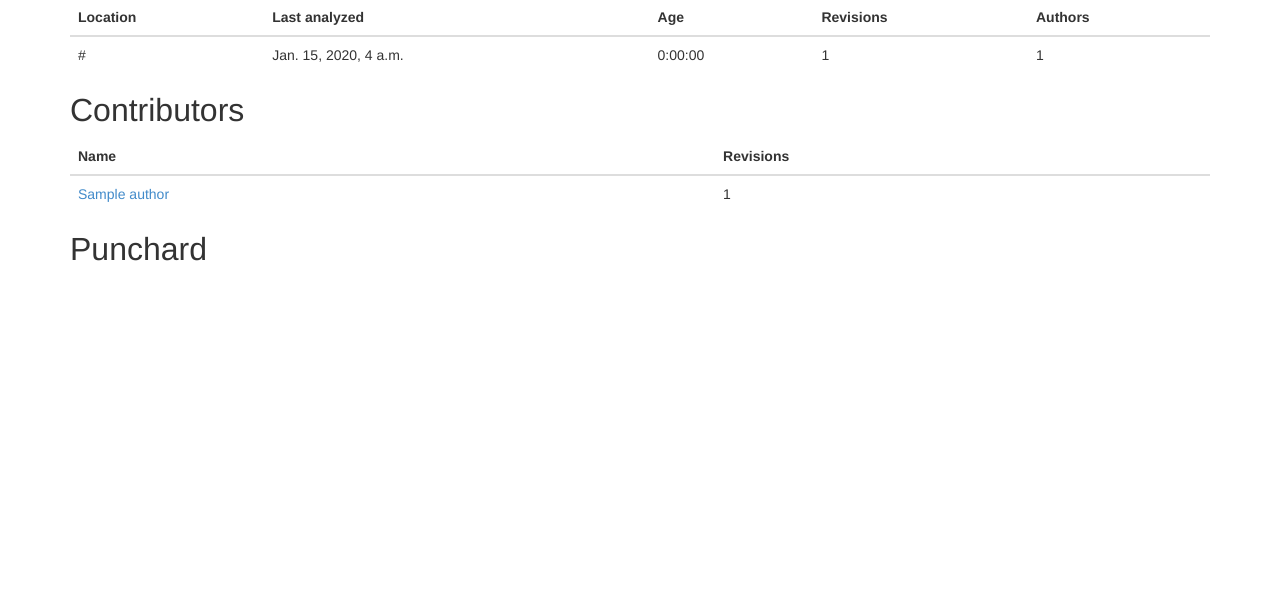
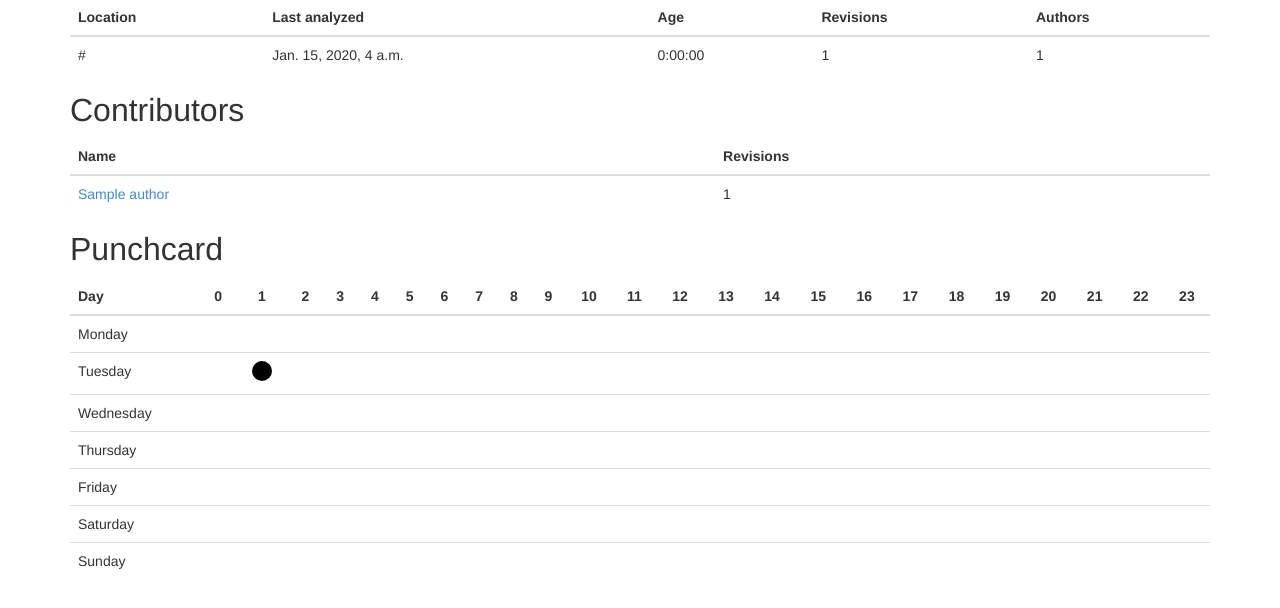
Before and after one commit to frontendphil/analyzr, a Django app: page /repo/1/ in a window 1280 px wide. Shown: the part 147-755 px from the top of the page. Run offline with Django 3.2, Linux system fonts and the light colour scheme; tables that the repository leaves empty hold one stand-in row (values such as "Sample post"); style sheets or scripts are compiled from the project's sources.

Commit message:
added timezone support. added puchcard. fixed url bug where only general and not user specific punchcards could be retrieved. if an error occurs during analyze the state of the repo is reset. repos are not accessible during analyze.

```diff
--- a/analyzr/settings.py
+++ b/analyzr/settings.py
@@ -127,10 +127,10 @@ INSTALLED_APPS = (
     'django.contrib.messages',
     'django.contrib.staticfiles',
     'django.contrib.admin',
+    'django.contrib.admindocs',
     'south',
     'parsr',
-    # Uncomment the next line to enable admin documentation:
-    'django.contrib.admindocs',
+    'timezone_field',
 )
 
 # A sample logging configuration. The only tangible logging
--- a/parsr/models.py
+++ b/parsr/models.py
@@ -3,7 +3,11 @@ from datetime import datetime
 from django.db import models
 from django.db.models import Count
 
+from timezone_field import TimeZoneField
+
 from parsr.connectors import Connector
+
+from analyzr.settings import TIME_ZONE
 
 
 class Repo(models.Model):
@@ -23,6 +27,8 @@ class Repo(models.Model):
     analyzing = models.BooleanField(default=False)
     analyzed_date = models.DateTimeField(null=True, blank=True)
 
+    timezone = TimeZoneField(default=TIME_ZONE)
+
     user = models.CharField(max_length=255, null=True, blank=True)
     password = models.CharField(max_length=255, null=True, blank=True)
 
@@ -39,7 +45,13 @@ class Repo(models.Model):
 
         self.analyzing = False
         self.analyzed = True
-        self.analyzed_date = datetime.now()
+        self.analyzed_date = datetime.now(self.timezone)
+        self.save()
+
+    def abort_analyze(self):
+        self.analyzed = False
+        self.analyzing = False
+
         self.save()
 
     def create_revision(self, identifier, filename):
@@ -72,7 +84,7 @@ class Repo(models.Model):
 
         return sorted(authors, key=lambda author: author.revision_count())[::-1]
 
-    def punchcard(self, author):
+    def punchcard(self, author=None):
         revisions = Revision.objects.filter(repo=self)
 
         if author:
@@ -90,7 +102,7 @@ class Repo(models.Model):
             hour = revision["revision_date__hour"]
             count = revision["count"]
 
-            hour_max = max(hour, hour_max)
+            hour_max = max(count, hour_max)
 
             if not weekday in response:
                 response[weekday] = {}
@@ -125,7 +137,7 @@ class Revision(models.Model):
         self.author = author
 
     def set_date(self, date):
-        self.revision_date = RevisionDate.from_date(date)
+        self.revision_date = RevisionDate.from_date(date, self.repo.timezone)
 
     def date(self):
         return self.revision_date.date
@@ -144,18 +156,19 @@ class RevisionDate(models.Model):
     weekday = models.IntegerField()
 
     @classmethod
-    def normalize(cls, date):
+    def normalize(cls, date, tzinfo):
         return datetime(
             year=date.year,
             month=date.month,
             day=date.day,
             hour=date.hour,
-            minute=date.minute
+            minute=date.minute,
+            tzinfo=tzinfo
         )
 
     @classmethod
-    def from_date(cls, date):
-        date = cls.normalize(date)
+    def from_date(cls, date, tzinfo):
+        date = cls.normalize(date, tzinfo)
 
         revision_date, created = cls.objects.get_or_create(
             date=date,
--- a/parsr/static/js/analyzr.js
+++ b/parsr/static/js/analyzr.js
@@ -1,21 +1,35 @@
 (function() {
+
+    var WEEKDAYS = [
+        "Monday",
+        "Tuesday",
+        "Wednesday",
+        "Thursday",
+        "Friday",
+        "Saturday",
+        "Sunday"
+    ];
+
     $(document).ready(function() {
         $(".analyze").click(function() {
             var rel = $(this).attr("rel");
 
             $.ajax(rel, {
                 type: "POST",
+                beforeSend: function() {
+                    window.setTimeout(function() {
+                        window.location.reload();
+                    }, 1000);
+                },
                 data: {
                     csrfmiddlewaretoken: $.cookie("csrftoken")
                 }
             });
 
-            // window.location.reload();
-
             return false;
         });
 
-        $(".punchard").each(function() {
+        $(".punchcard").each(function() {
             var punchard = $(this);
 
             var repo = punchard.attr("repo");
@@ -27,11 +41,66 @@
                 url = url + "/author/" + author;
             }
 
+            var createHeader = function(table) {
+                var container = $("<thead />");
+                var head = $("<tr><th>Day</th></tr>");
+
+                container.append(head);
+
+                for(var hour = 0; hour < 24; hour = hour + 1) {
+                    head.append("<th>" + hour + "</th>");
+                }
+
+                table.append(container);
+            };
+
+            var createCircle = function(value, max) {
+                var container = $("<div class='circle' />");
+
+                if(!value) {
+                    return container;
+                }
+
+                value = value / max;
+
+                return container.css({
+                    width: 20 * value,
+                    height: 20 * value
+                });
+            };
+
             $.ajax(url, {
                 success: function(data) {
-                    console.log(data);
+                    var table = $("<table class='table' />");
+
+                    createHeader(table);
+
+                    var container = $("<tbody></tbody>");
+                    table.append(container);
+
+                    $.each(WEEKDAYS, function(day) {
+                        var dayContainer = $(
+                            "<tr>" +
+                                "<td class='day'>" + WEEKDAYS[day] + "</td>" +
+                            "</tr>"
+                        );
+
+                        for(var hour = 0; hour < 24; hour = hour + 1) {
+                            var hourContainer = $("<td class='hour' />");
+
+                            if(data[day]) {
+                                hourContainer.append(createCircle(data[day][hour], data.max));
+                            }
+
+                            dayContainer.append(hourContainer);
+                        }
+
+                        container.append(dayContainer);
+                    });
+
+                    punchard.append(table);
                 }
-            })
+            });
         });
     });
 }());
--- a/parsr/static/stylesheets/less/analyzr.less
+++ b/parsr/static/stylesheets/less/analyzr.less
@@ -15,3 +15,37 @@
 .nav {
     margin-top: 20px;
 }
+
+.center {
+    text-align: center;
+}
+
+.punchcard {
+
+    table {
+        thead {
+            th {
+                .center;
+
+                &:first-child {
+                    text-align: left;
+                }
+            }
+        }
+
+        tbody {
+            .hour {
+                .center;
+                vertical-align: middle;
+            }
+
+            .circle {
+                display: inline-block;
+
+                border-radius: 50%;
+
+                background-color: black;
+            }
+        }
+    }
+}
--- a/parsr/urls.py
+++ b/parsr/urls.py
@@ -11,7 +11,8 @@ admin.site.register(File)
 urlpatterns = patterns('parsr.views',
     url(r"^$", "index"),
     url(r"^repo/(?P<id>\d+)/$", "repo"),
+    url(r'^author/(?P<id>\d+)/$', 'author'),
+    url(r'^punchcard/repo/(?P<repo_id>\d+)/author/(?P<author_id>\d+)', "punchcard"),
     url(r'^punchcard/repo/(?P<repo_id>\d+)', "punchcard"),
-    url(r'^punchcard/repo/(?P<repo_id>\d+)/(?P<author_id>\d+)', "punchcard"),
     url(r"^analyze/(?P<id>\d+)/$", "analyze")
 )
--- a/parsr/views.py
+++ b/parsr/views.py
@@ -23,6 +23,15 @@ def repo(request, id):
         }, context_instance=RequestContext(request))
 
 
+def author(request, id):
+    author = get_object_or_404(Author, pk=id)
+
+    return render_to_response("author.html",
+        {
+            "author": author
+        }, context_instance=RequestContext(request))
+
+
 def punchcard(request, repo_id, author_id=None):
     repo = get_object_or_404(Repo, pk=repo_id)
     author = get_object_or_404(Author, pk=author_id) if author_id else None
@@ -34,6 +43,10 @@ def punchcard(request, repo_id, author_id=None):
 @require_POST
 def analyze(request, id):
     repo = get_object_or_404(Repo, pk=id)
-    repo.analyze()
+
+    try:
+        repo.analyze()
+    except:
+        repo.abort_analyze()
 
     return HttpResponse(json.dumps({ "status": "ok" }), mimetype="application/json")
--- a/templates/repo.html
+++ b/templates/repo.html
@@ -34,13 +34,13 @@
         <tbody>
             {% for author in repo.authors %}
                 <tr>
-                    <td><a href='#'>{{ author.name }}</a></td>
+                    <td><a href='{% url "parsr.views.author" id=author.id %}'>{{ author.name }}</a></td>
                     <td>{{ author.revision_count }}</td>
                 </tr>
             {% endfor %}
         </tbody>
     </table>
 
-    <h2>Punchard</h2>
-    <div class='punchard' repo='{{ repo.id }}'></div>
+    <h2>Punchcard</h2>
+    <div class='punchcard' repo='{{ repo.id }}'></div>
 {% endblock %}
```
Also changed, not shown: templates/author.html (added, +13 -0 lines), templates/index.html (+6 -2 lines), parsr/migrations/0017_auto__add_field_repo_timezone.py (added).
